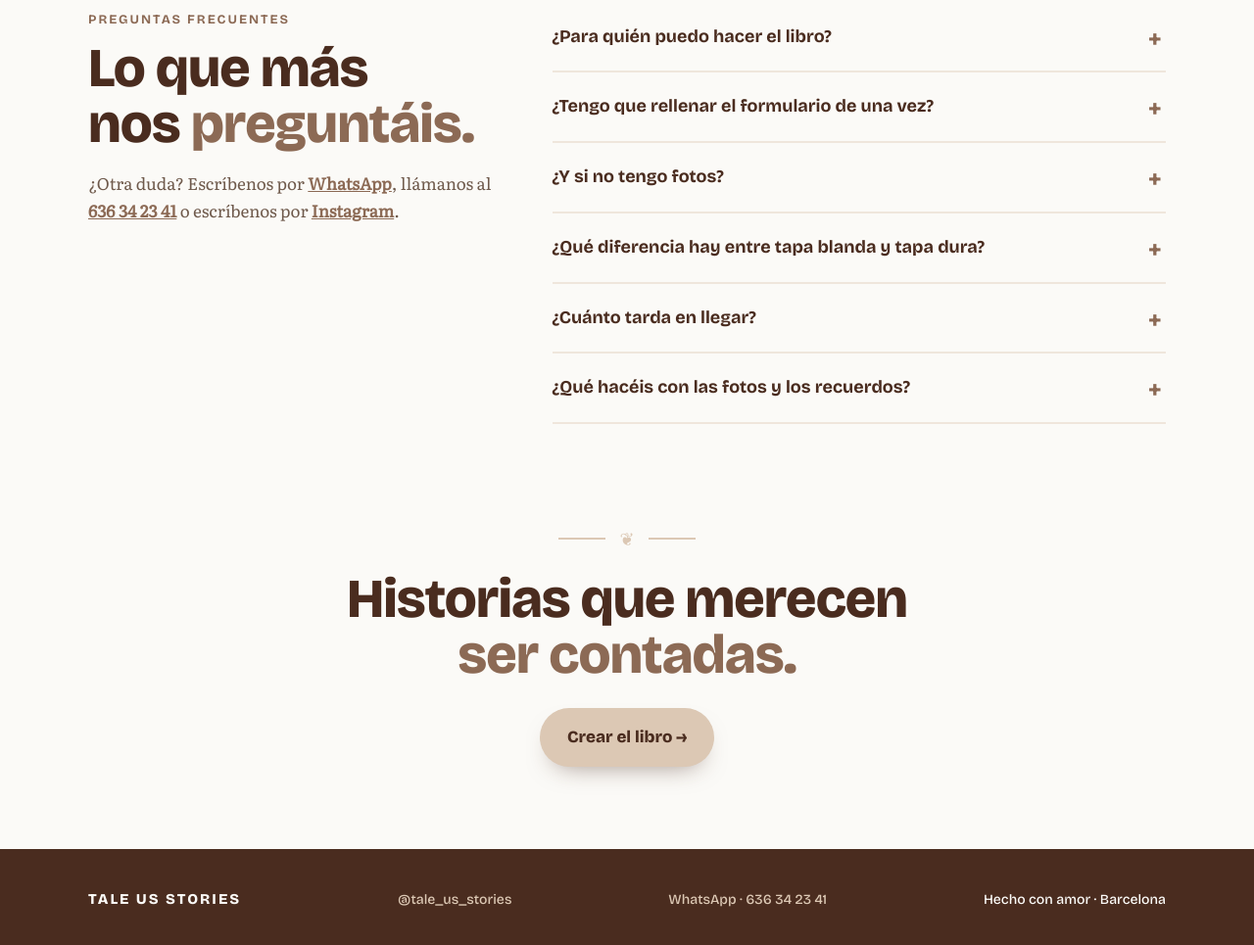
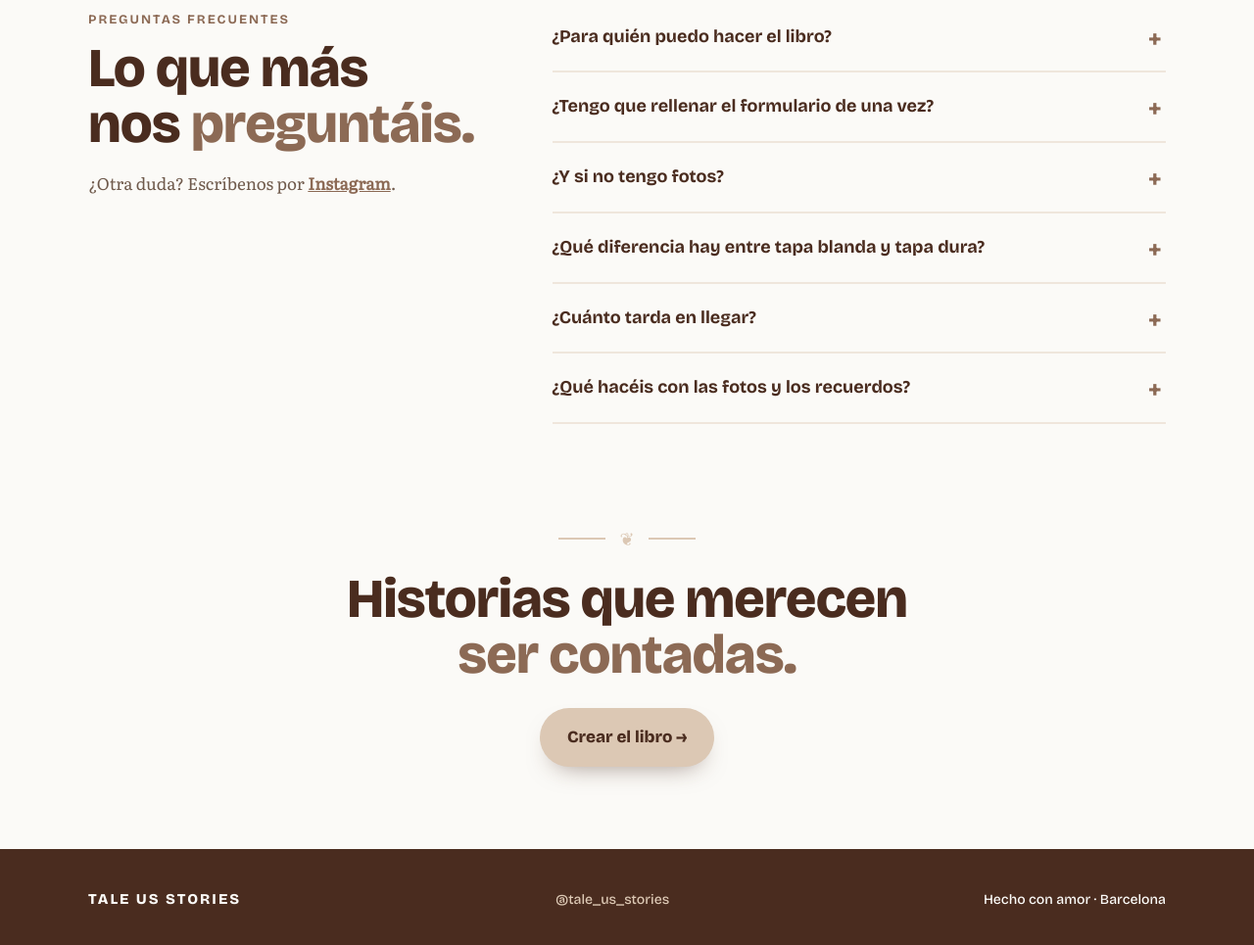
Before and after one commit to TellUsStories/TellUsStories, a website: page index.html in a window 1280 px wide. Shown: the part 5848-6813 px from the top of the page at 98% size. Drawn offline with nearby package versions, Linux system fonts and the light colour scheme.

Commit message:
Quitar el teléfono: el contacto es solo por Instagram

```diff
--- a/index.html
+++ b/index.html
@@ -412,7 +412,7 @@
   <div>
     <span class="eyebrow">Preguntas frecuentes</span>
     <h2>Lo que más nos <em>preguntáis.</em></h2>
-    <p class="ayuda">¿Otra duda? Escríbenos por <a href="https://wa.me/34636342341" target="_blank" rel="noopener">WhatsApp</a>, llámanos al <a href="tel:+34636342341">636 34 23 41</a> o escríbenos por <a href="https://www.instagram.com/tale_us_stories" target="_blank" rel="noopener">Instagram</a>.</p>
+    <p class="ayuda">¿Otra duda? Escríbenos por <a href="https://www.instagram.com/tale_us_stories" target="_blank" rel="noopener">Instagram</a>.</p>
   </div>
   <div>
     <details><summary>¿Para quién puedo hacer el libro?</summary><p>Para cualquier persona especial para unos niños: mamá, papá, los abuelos, un tío o una tía, un padrino… También sobre ti, contando tu propia historia para tus hijos o nietos, o en memoria de alguien que ya no está.</p></details>
@@ -433,7 +433,6 @@
 <footer><div class="wrap">
   <span class="logo">Tale Us Stories</span>
   <a href="https://www.instagram.com/tale_us_stories" target="_blank" rel="noopener">@tale_us_stories</a>
-  <a href="https://wa.me/34636342341" target="_blank" rel="noopener">WhatsApp · 636 34 23 41</a>
   <span>Hecho con amor · Barcelona</span>
 </div></footer>
 
```
Also changed, not shown: formulario-nuevo.html (+1 -1 lines).
